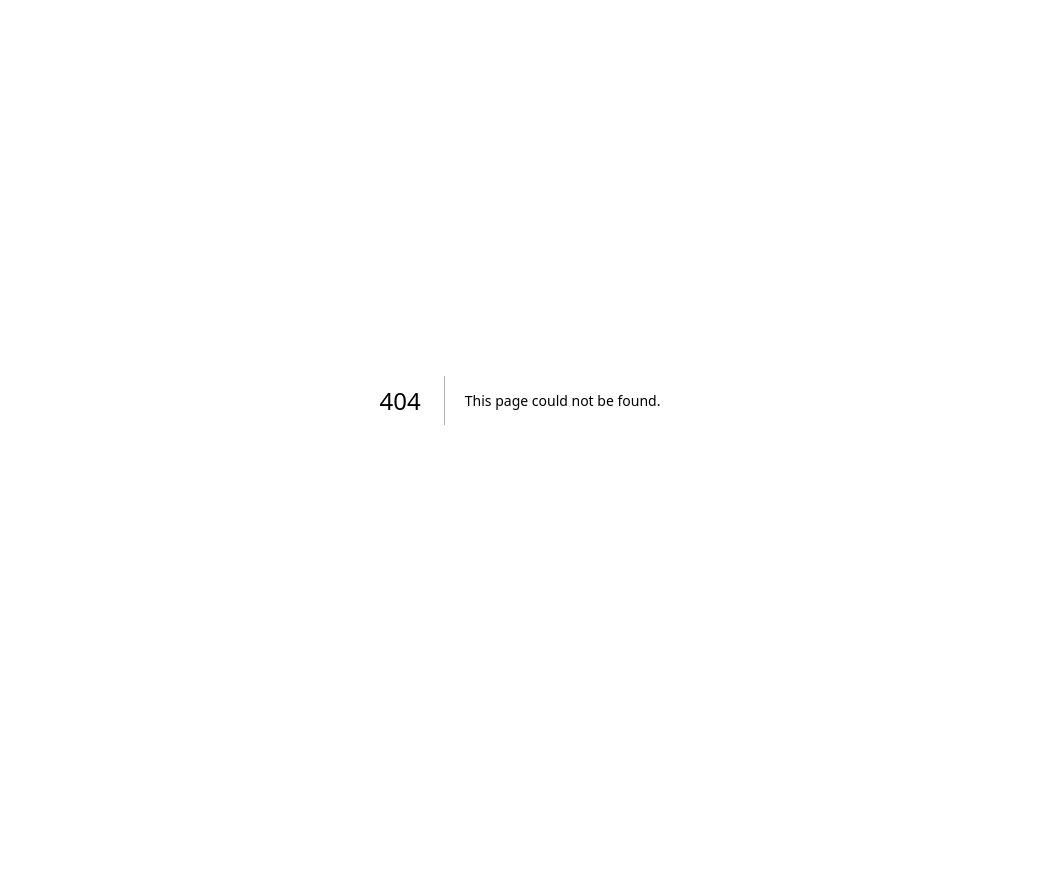
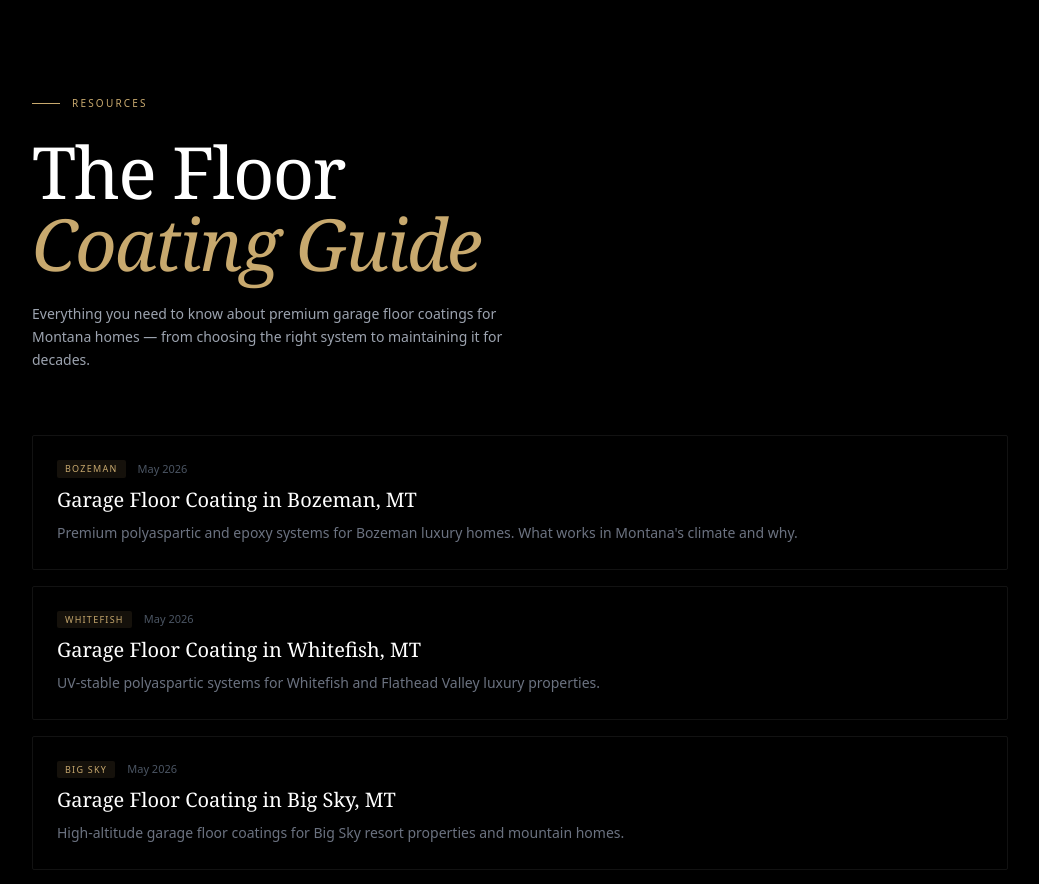
Before and after one commit to Unogaev/summit-garage-floors, a Next.js app: page /app/blog in a window 1280 px wide. Before the commit this address had no page. Shown: the top 884 px of the page, without its empty margins (120-1159 px from the left). Before the commit the page ends 800 px from the top, so only its background shows below. Built offline with nearby package versions, Linux system fonts and the light colour scheme.

Commit message:
Create page.jsx

```diff
--- /dev/null
+++ b/app/app/blog/page.jsx
@@ -0,0 +1,100 @@
+import Link from "next/link";
+
+export const metadata = {
+  title: "Garage Floor Coating Guide | Summit Garage Floors",
+  description: "Expert guides on garage floor coatings for Montana homes. Polyaspartic vs epoxy, care tips, cost guides, and city-specific information.",
+};
+
+const posts = [
+  {
+    slug: "garage-floor-coating-bozeman-mt",
+    title: "Garage Floor Coating in Bozeman, MT",
+    desc: "Premium polyaspartic and epoxy systems for Bozeman luxury homes. What works in Montana's climate and why.",
+    tag: "Bozeman",
+    date: "May 2026",
+  },
+  {
+    slug: "garage-floor-coating-whitefish-mt",
+    title: "Garage Floor Coating in Whitefish, MT",
+    desc: "UV-stable polyaspartic systems for Whitefish and Flathead Valley luxury properties.",
+    tag: "Whitefish",
+    date: "May 2026",
+  },
+  {
+    slug: "garage-floor-coating-big-sky-mt",
+    title: "Garage Floor Coating in Big Sky, MT",
+    desc: "High-altitude garage floor coatings for Big Sky resort properties and mountain homes.",
+    tag: "Big Sky",
+    date: "May 2026",
+  },
+  {
+    slug: "polyaspartic-vs-epoxy-montana",
+    title: "Polyaspartic vs Epoxy: A Montana Perspective",
+    desc: "Honest comparison of both systems for Montana's climate. Which lasts longer, which is worth the cost.",
+    tag: "Guide",
+    date: "May 2026",
+  },
+  {
+    slug: "how-to-care-for-garage-floor-coating",
+    title: "How to Care for Your Garage Floor Coating",
+    desc: "Complete maintenance guide. Road salt, Montana winters, cleaning tips, and long-term care.",
+    tag: "Maintenance",
+    date: "May 2026",
+  },
+  {
+    slug: "garage-floor-coating-faq",
+    title: "Garage Floor Coating FAQ",
+    desc: "Answers to the most common questions about cost, installation time, warranties, and Montana winters.",
+    tag: "FAQ",
+    date: "May 2026",
+  },
+];
+
+export default function BlogPage() {
+  return (
+    <main className="min-h-screen bg-black text-white">
+      <div className="max-w-5xl mx-auto px-6 py-24">
+
+        <div className="flex items-center gap-3 mb-6">
+          <div className="w-7 h-px bg-[#C8A96E]" />
+          <span className="text-[#C8A96E] text-[10px] tracking-[0.22em] uppercase">Resources</span>
+        </div>
+
+        <h1 className="font-serif font-light text-5xl md:text-7xl text-white leading-[1.06] tracking-tight mb-6">
+          The Floor<br /><em className="italic text-[#C8A96E]">Coating Guide</em>
+        </h1>
+        <p className="text-gray-400 text-sm leading-relaxed max-w-lg mb-16">
+          Everything you need to know about premium garage floor coatings for Montana homes — from choosing the right system to maintaining it for decades.
+        </p>
+
+        <div className="grid gap-4">
+          {posts.map((post) => (
+            <Link key={post.slug} href={`/blog/${post.slug}`}
+              className="group flex items-start justify-between gap-6 p-6 border border-white/[0.07] rounded-sm hover:border-[#C8A96E]/40 hover:bg-[#C8A96E]/[0.03] transition-all">
+              <div className="flex-1">
+                <div className="flex items-center gap-3 mb-2">
+                  <span className="text-[9px] tracking-[0.14em] uppercase px-2 py-0.5 bg-[#C8A96E]/10 text-[#C8A96E] rounded-sm">{post.tag}</span>
+                  <span className="text-[11px] text-gray-600">{post.date}</span>
+                </div>
+                <h2 className="font-serif text-xl text-white font-light mb-2 group-hover:text-[#C8A96E] transition-colors">{post.title}</h2>
+                <p className="text-gray-500 text-sm leading-relaxed">{post.desc}</p>
+              </div>
+              <div className="text-[#C8A96E] text-xl mt-1 opacity-0 group-hover:opacity-100 transition-opacity flex-shrink-0">→</div>
+            </Link>
+          ))}
+        </div>
+
+        <div className="mt-16 pt-12 border-t border-white/[0.07] flex flex-col sm:flex-row items-start sm:items-center justify-between gap-4">
+          <div>
+            <p className="text-white font-serif text-xl mb-1">Ready to transform your garage?</p>
+            <p className="text-gray-500 text-sm">Free on-site estimate · 1–2 day install · Lifetime warranty</p>
+          </div>
+          <a href="#quote"
+            className="text-[11px] tracking-[0.16em] uppercase bg-[#C8A96E] text-black px-8 py-4 rounded-sm hover:bg-[#8B6E3E] hover:text-white transition-all whitespace-nowrap">
+            Book Estimate →
+          </a>
+        </div>
+      </div>
+    </main>
+  );
+}
```
